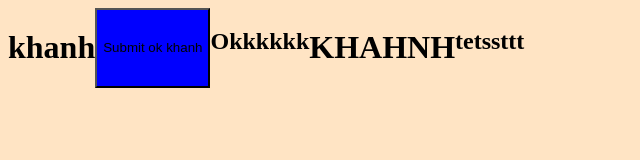
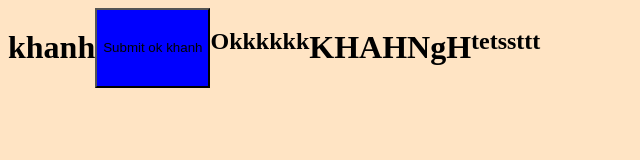
Before and after one commit to NamKhanh1998/Learn-Git, a plain HTML site: page index.html in a window 1280 px wide. Shown: the full height of the page, 0-640 px from the left. Drawn offline with Linux system fonts and the light colour scheme.

Commit message:
Update index.html

```diff
--- a/index.html
+++ b/index.html
@@ -13,7 +13,7 @@
     <h1>khanh</h1>
     <button>Submit ok khanh</button>
     <h2>Okkkkkk </h2>
-    <h1>KHAHNH</h1>
+    <h1>KHAHNgH</h1>
     <h2>tetssttt</h2>
 </body>
 </html>
```
